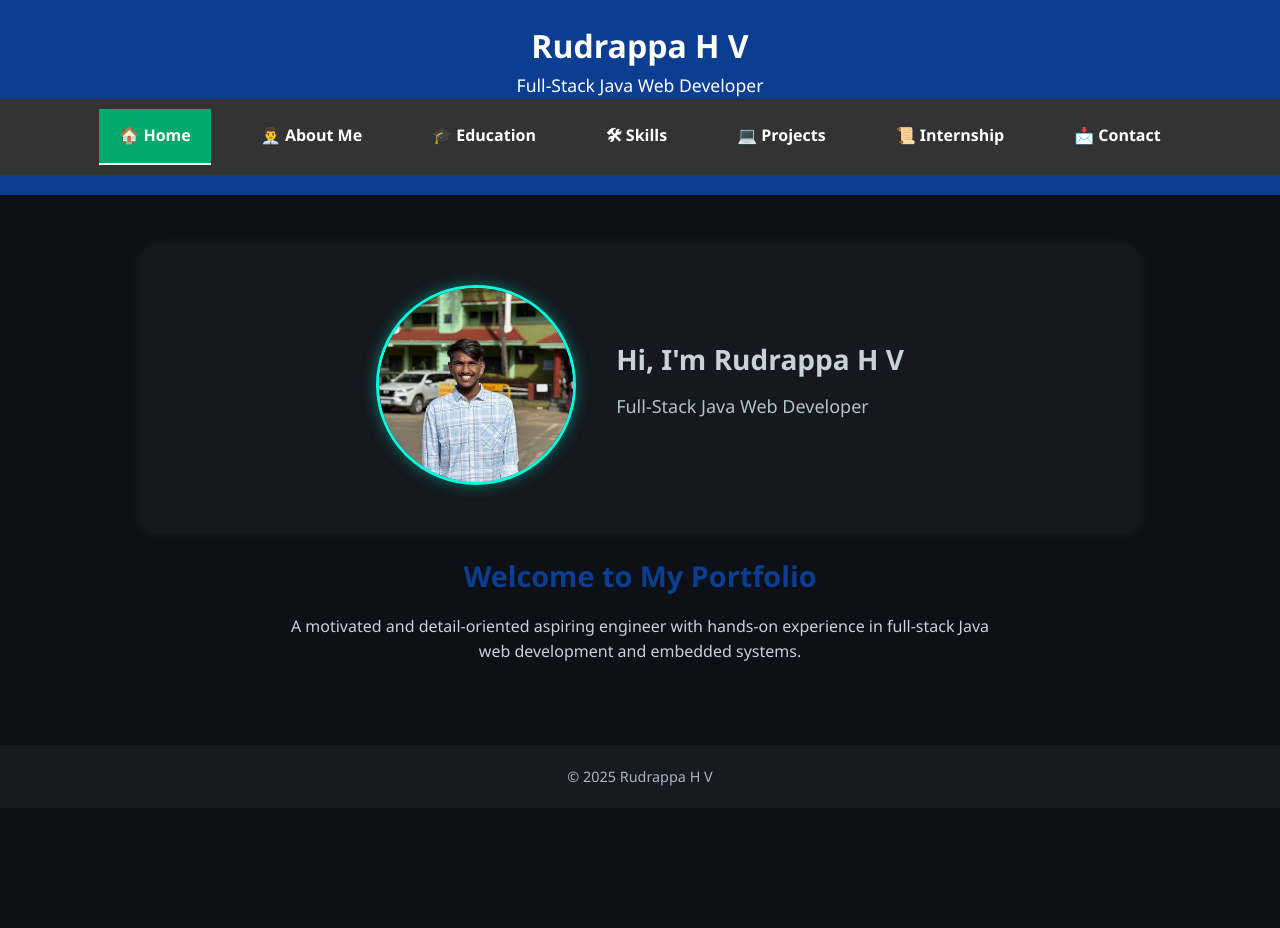
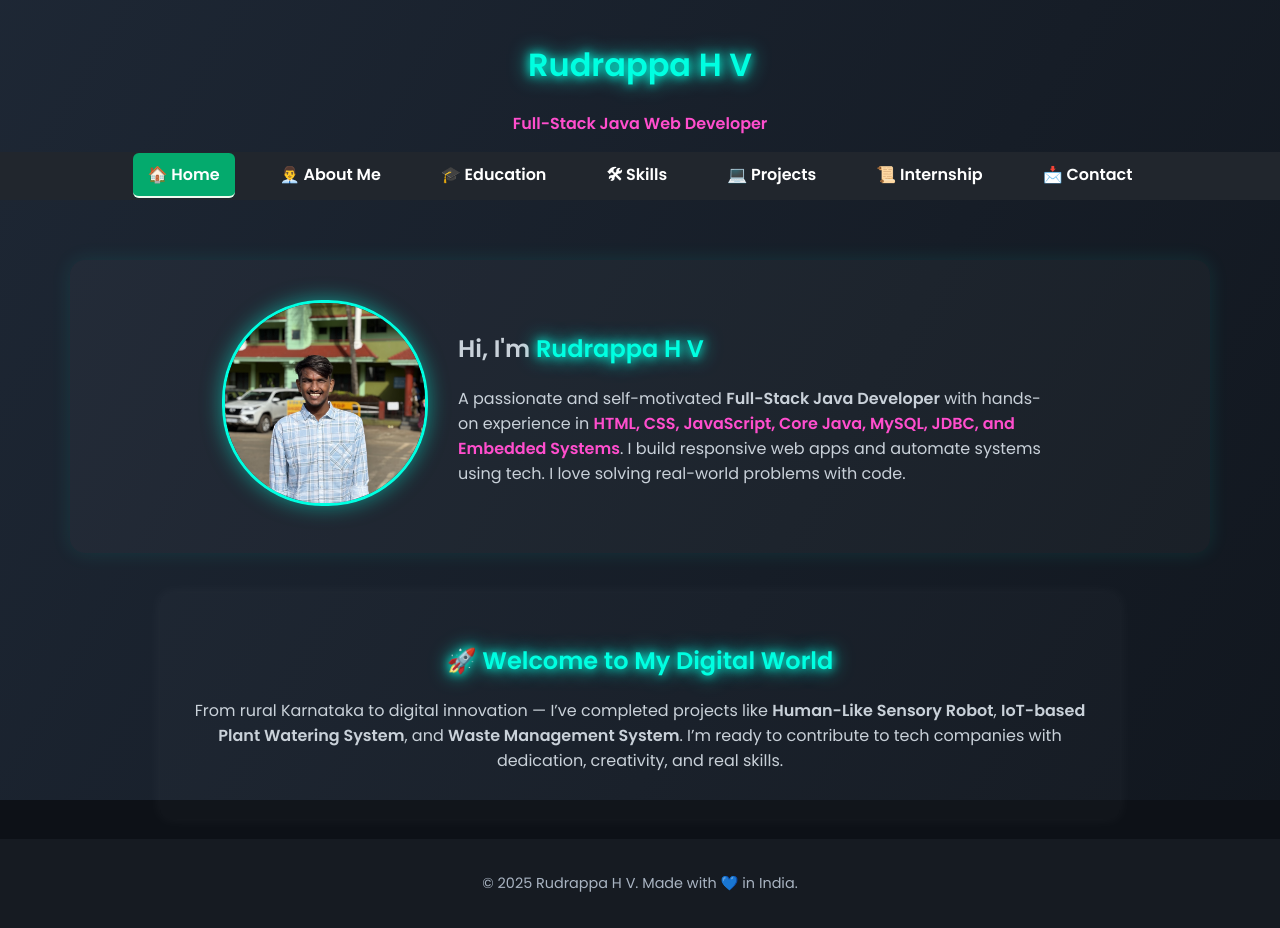
Before and after one commit to Rudreshhanchinmane/portfolio, a plain HTML site: page index.html in a window 1280 px wide. Before the commit the page ends 808 px from the top, so only its background shows below. Drawn offline with Linux system fonts and the light colour scheme.

Commit message:
✨ Updated homepage with glowing effects and background animation

```diff
--- a/index.html
+++ b/index.html
@@ -1,15 +1,18 @@
-<!DOCTYPE html><html lang="en">
+<!DOCTYPE html>
+<html lang="en">
 <head>
-    <meta charset="UTF-8">
-    <meta name="viewport" content="width=device-width, initial-scale=1.0">
+  <meta charset="UTF-8" />
+  <meta name="viewport" content="width=device-width, initial-scale=1.0"/>
   <title>Rudrappa H V - Portfolio</title>
-    <link rel="stylesheet" href="style.css">
+  <link rel="stylesheet" href="style.css" />
+  <link href="https://fonts.googleapis.com/css2?family=Poppins:wght@400;600&display=swap" rel="stylesheet">
 </head>
 <body>
+  <div class="bg-animation"></div>
+
   <header>
-        <h1>Rudrappa H V</h1>
-        <p>Full-Stack Java Web Developer</p>
-        <!-- Horizontal Navbar -->
+    <h1 class="glow-text">Rudrappa H V</h1>
+    <p class="highlight">Full-Stack Java Web Developer</p>
     <nav class="topnav">
       <ul>
         <li><a href="index.html" class="active">🏠 Home</a></li>
@@ -22,25 +25,34 @@
       </ul>
     </nav>
   </header>
-    <main><!-- Profile Section -->
-        <section class="profile">
+
+  <main>
+    <section class="profile fade-in">
       <div class="profile-image">
         <img src="rudrappa.jpg" alt="Rudrappa H V" />
       </div>
       <div class="profile-info">
-            <h1>Hi, I'm Rudrappa H V</h1>
-            <p>Full-Stack Java Web Developer</p>
+        <h1>Hi, I'm <span class="glow-text">Rudrappa H V</span></h1>
+        <p>A passionate and self-motivated <strong>Full-Stack Java Developer</strong> with hands-on experience in <span class="highlight">HTML, CSS, JavaScript, Core Java, MySQL, JDBC, and Embedded Systems</span>. I build responsive web apps and automate systems using tech. I love solving real-world problems with code.</p>
       </div>
     </section>
 
-        <section class="intro">
-            <h2>Welcome to My Portfolio</h2>
-            <p>A motivated and detail-oriented aspiring engineer with hands-on experience in full-stack Java web development and embedded systems.</p>
+    <section class="intro fade-in">
+      <h2 class="glow-text">🚀 Welcome to My Digital World</h2>
+      <p>
+        From rural Karnataka to digital innovation — I’ve completed projects like
+        <strong>Human-Like Sensory Robot</strong>,
+        <strong>IoT-based Plant Watering System</strong>, and
+        <strong>Waste Management System</strong>.
+        I’m ready to contribute to tech companies with dedication, creativity, and real skills.
+      </p>
     </section>
   </main>
+
   <footer>
-        <p>&copy; 2025 Rudrappa H V</p>
+    <p>© 2025 Rudrappa H V. Made with 💙 in India.</p>
   </footer>
+
   <script src="script.js"></script>
 </body>
 </html>
--- a/style.css
+++ b/style.css
@@ -1,162 +1,21 @@
-/* General Reset */
-* {
-    margin: 0;
-    padding: 0;
-    box-sizing: border-box;
-    font-family: "Segoe UI", Tahoma, Geneva, Verdana, sans-serif;
-  }
-
-  /* Body Styling */
-  body {
-    background-color: #f0f4f8;
-    color: #333;
-    line-height: 1.6;
-  }
-
-  /* Header Styling */
-  header {
-    background-color: #0b3d91;
-    color: #fff;
-    padding: 20px 0;
-    text-align: center;
-  }
-
-  header h1 {
-    font-size: 2rem;
-  }
-
-  header p {
-    font-size: 1.1rem;
-  }
-
-  /* Navigation Styling */
-  nav {
-    background-color: #1d3557;
-    display: flex;
-    justify-content: center;
-    padding: 10px 0;
-  }
-
-  nav a {
-    color: #f1faee;
-    text-decoration: none;
-    margin: 0 15px;
-    font-weight: bold;
-  }
-
-  nav a:hover {
-    text-decoration: underline;
-  }
-
-  /* Main Section */
-  main {
-    padding: 30px 20px;
-    text-align: center;
-  }
-
-  main h2 {
-    margin-bottom: 15px;
-    font-size: 1.8rem;
-    color: #0b3d91;
-  }
-
-  main p {
-    max-width: 700px;
-    margin: 0 auto 20px;
-  }
-
-  /* Footer */
-  footer {
-    background-color: #1d3557;
-    color: #fff;
-    text-align: center;
-    padding: 10px 0;
-    margin-top: 30px;
-    font-size: 0.9rem;
-  }
-  .profile {
-    display: flex;
-    align-items: center;
-    justify-content: center;
-    padding: 40px;
-    gap: 40px;
-    background-color: #f9f9f9;
-    flex-wrap: wrap;
-  }
-
-  .profile-image img {
-    width: 200px;
-    height: 200px;
-    object-fit: cover;
-    border-radius: 100px;
-    border: 4px solid #0077cc;
-    box-shadow: 0 4px 12px rgba(0,0,0,0.2);
-  }
-
-  .profile-info {
-    max-width: 500px;
-    text-align: left;
-  }
-
-  .profile-info h1 {
-    font-size: 32px;
-    margin-bottom: 10px;
-  }
-
-  .profile-info p {
-    font-size: 20px;
-    color: #444;
-  }
-
-  /* Horizontal Top Navbar Styles */
-.topnav {
-  background-color: #333;
-  overflow: hidden;
-}
-
-.topnav ul {
+/* Google Font */
+body {
+  font-family: 'Poppins', sans-serif;
   margin: 0;
   padding: 0;
-  list-style-type: none;
-  display: flex;
-  justify-content: center;
-}
-
-.topnav ul li {
-  margin: 0;
-}
-
-.topnav ul li a {
-  display: block;
-  color: white;
-  text-align: center;
-  padding: 14px 20px;
-  text-decoration: none;
-  font-weight: bold;
-}
-
-.topnav ul li a:hover {
-  background-color: #575757;
-}
-
-.topnav ul li a.active {
-  background-color: #04AA6D;
-}
-body {
-  font-family: 'Poppins', sans-serif;
+  color: #c9d1d9;
   background-color: #0d1117;
-  color: #c9d1d9;
-  position: relative;
   overflow-x: hidden;
 }
 
+/* Background Animation */
 .bg-animation {
   position: fixed;
   width: 100%;
   height: 100%;
   background: linear-gradient(120deg, #0d1117, #1f2937, #0d1117);
   background-size: 300% 300%;
-  animation: animateBackground 10s ease infinite;
+  animation: animateBackground 15s ease infinite;
   z-index: -1;
 }
 
@@ -166,53 +25,99 @@ body {
   100% { background-position: 0% 50%; }
 }
 
+/* Header */
+header {
+  text-align: center;
+  padding: 20px 0;
+}
+
 .glow-text {
+  color: #00ffe1;
   text-shadow: 0 0 10px #00ffe1, 0 0 20px #00ffe1;
-  color: #00ffe1;
 }
 
 .highlight {
   color: #ff4ecd;
+  font-weight: bold;
 }
 
+/* Navigation */
+.topnav {
+  background-color: #21262d;
+  padding: 10px 0;
+}
+
+.topnav ul {
+  list-style: none;
+  display: flex;
+  justify-content: center;
+  padding: 0;
+  margin: 0;
+}
+
+.topnav ul li {
+  margin: 0 15px;
+}
+
+.topnav ul li a {
+  color: white;
+  text-decoration: none;
+  font-weight: bold;
+  padding: 10px 15px;
+  border-radius: 6px;
+  transition: background 0.3s;
+}
+
+.topnav ul li a:hover,
+.topnav ul li a.active {
+  background-color: #04AA6D;
+}
+
+/* Main Profile Section */
 .profile {
   display: flex;
   align-items: center;
   justify-content: center;
-  padding: 40px;
-  gap: 40px;
   flex-wrap: wrap;
+  padding: 40px 20px;
   background-color: rgba(255, 255, 255, 0.03);
   border-radius: 15px;
-  margin: 20px auto;
-  max-width: 1000px;
-  box-shadow: 0 0 15px rgba(255, 255, 255, 0.05);
+  max-width: 1100px;
+  margin: 40px auto;
+  box-shadow: 0 0 20px rgba(0, 255, 225, 0.1);
 }
 
 .profile-image img {
   width: 200px;
   height: 200px;
   border-radius: 100px;
+  object-fit: cover;
   border: 3px solid #00ffe1;
-  box-shadow: 0 0 15px rgba(0, 255, 225, 0.4);
-  object-fit: cover;
+  box-shadow: 0 0 20px rgba(0, 255, 225, 0.5);
 }
 
-.profile-info h1 {
-  font-size: 28px;
-  margin-bottom: 10px;
+.profile-info {
+  max-width: 600px;
+  margin-left: 30px;
+  text-align: left;
 }
 
-.profile-info p {
-  font-size: 18px;
-  color: #b3c2c9;
+/* Intro Section */
+.intro {
+  max-width: 900px;
+  margin: 20px auto;
+  padding: 30px;
+  background-color: rgba(255, 255, 255, 0.02);
+  border-radius: 10px;
+  text-align: center;
+  box-shadow: 0 0 15px rgba(255, 255, 255, 0.05);
 }
 
-/* Fade-in Effect */
+/* Fade-in */
 .fade-in {
   opacity: 0;
   transform: translateY(20px);
-  animation: fadeIn 1.5s ease forwards;
+  animation: fadeIn 1.2s ease forwards;
 }
 
 @keyframes fadeIn {
```
Lines whose indentation alone changed are shown as unchanged.
